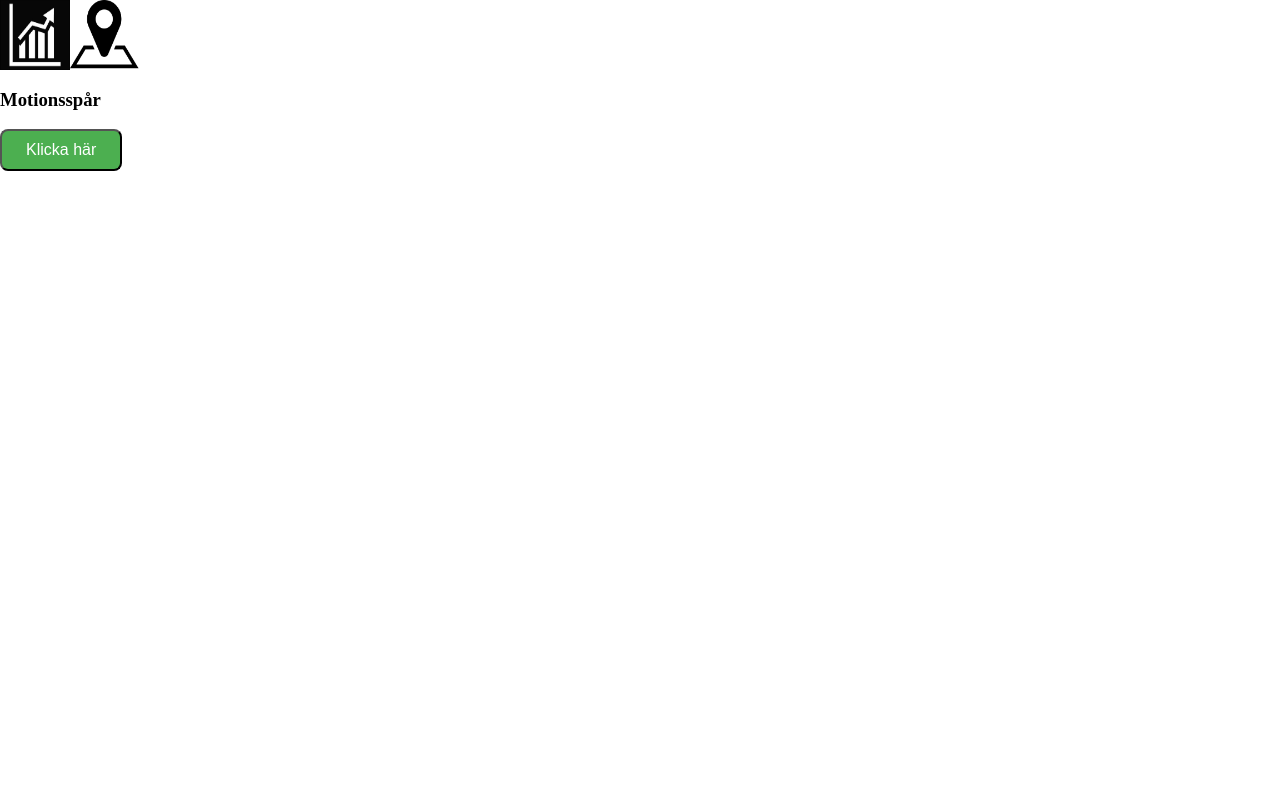
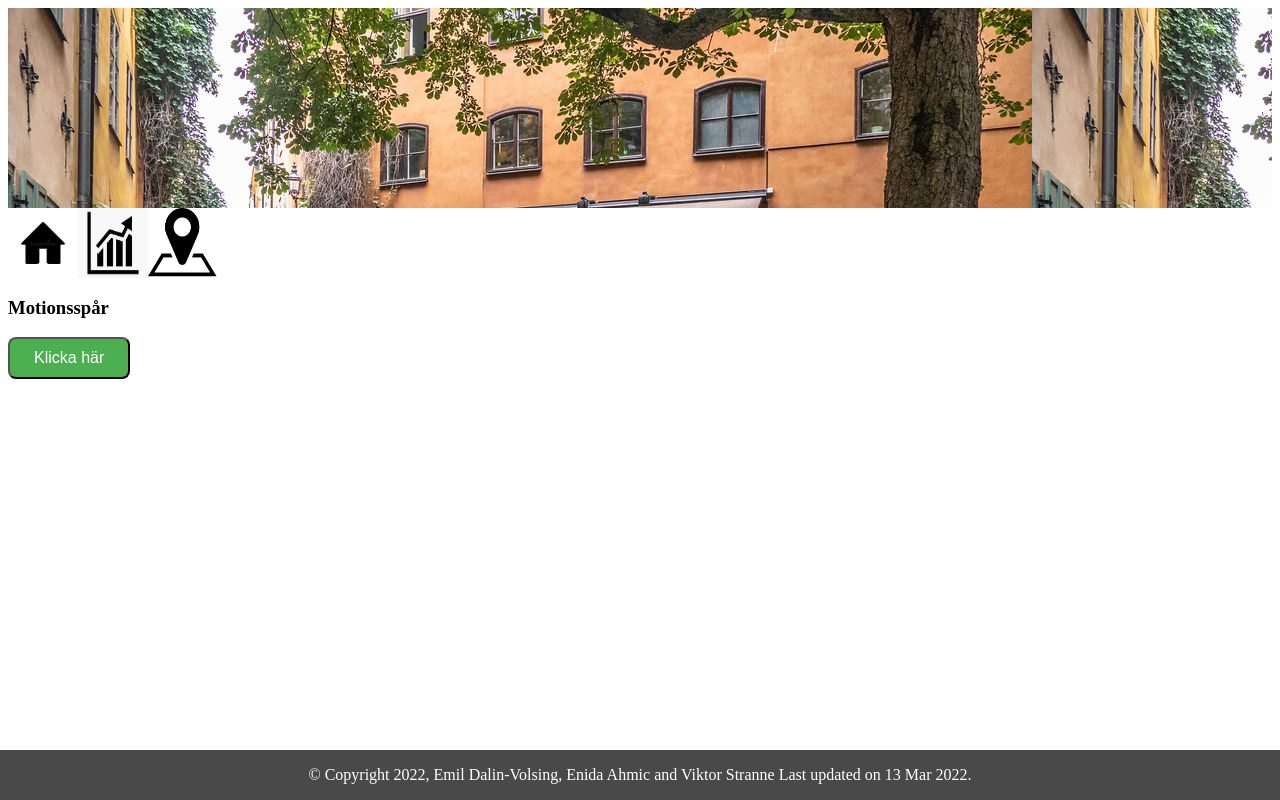
Before and after one commit to stranne3/2DT304, a Node server app: page / in a window 1280 px wide. Run offline with Node 20, Linux system fonts and the light colour scheme; some libraries are stand-ins or nearby versions.

Commit message:
Add files via upload

```diff
--- a/src/css/index.css
+++ b/src/css/index.css
@@ -1,7 +1,7 @@
-body {
-    background-color: white;
-    margin: 0%;
+.body {
+    background-image: url("/images/bakgrund.jpg");
 }
+
 
 header {
     position: relative;
@@ -9,6 +9,23 @@ header {
     background-color: #fff;
     height: 70px;
 }
+
+.graph{
+    width: fit-content;
+    height: 1000px;
+}
+
+#myChart{
+    width: inherit;
+    height: 500px;
+}
+
+.header {
+    width: 100%;
+    height: 200px;
+    background-image: url("/images/stockholm.jpg");
+    text-align: center;
+  }
 
 .tester {
     display: block;
@@ -36,12 +53,27 @@ header {
     float: left;
 }
 
+#husButton {
+    background-image: url("/images/hus.jpg");
+    background-size: 70px 70px;
+    background-repeat: no-repeat;
+    height: 70px;
+    width: 70px;
+    border: none;
+    float: left;
+}
+
+
 #mapButton:hover {
     background-image: url("/images/invMapIcon.jpg");
 }
 
 #chartButton:hover {
     background-image: url("/images/invChartIcon.jpeg");
+}
+
+#husButton:hover {
+    background-image: url("/images/invHus.jpg");
 }
 
 #sendLocation {
@@ -55,3 +87,54 @@ header {
 #sendLocation:hover {
     cursor: pointer;
 }
+
+.footer {
+    position: fixed;
+    left: 0;
+    bottom: 0;
+    width: 100%;
+    background-color: rgb(73, 73, 73);
+    color: white;
+    text-align: center;
+  }
+
+.dropbtn {
+    background-color: #04AA6D;
+    color: white;
+    padding: 16px;
+    font-size: 16px;
+    border: none;
+  }
+
+  /* The container <div> - needed to position the dropdown content */
+  .dropdown {
+    position: relative;
+    display: inline-block;
+  }
+
+  /* Dropdown Content (Hidden by Default) */
+  .dropdown-content {
+    display: none;
+    position: absolute;
+    background-color: #f1f1f1;
+    min-width: 160px;
+    box-shadow: 0px 8px 16px 0px rgba(0,0,0,0.2);
+    z-index: 1;
+  }
+
+  /* Links inside the dropdown */
+  .dropdown-content a {
+    color: black;
+    padding: 12px 16px;
+    text-decoration: none;
+    display: block;
+  }
+
+  /* Change color of dropdown links on hover */
+  .dropdown-content a:hover {background-color: #ddd;}
+
+  /* Show the dropdown menu on hover */
+  .dropdown:hover .dropdown-content {display: block;}
+
+  /* Change the background color of the dropdown button when the dropdown content is shown */
+  .dropdown:hover .dropbtn {background-color: #3e8e41;}
--- /dev/null
+++ b/src/getdata.js
@@ -0,0 +1,3 @@
+import { getData } from "../database0.js";
+let val = getData()
+return val
--- a/src/index.html
+++ b/src/index.html
@@ -6,8 +6,14 @@
     <link type="text/css" href="css/index.css" rel="stylesheet">
   </head>
   <body>
+    <div class="header">
+  </div>
     <header class="top_header">
       <div class="header_nav">
+        <form action="/" method="get">
+          <button id="husButton" type="submit" title="hus"></button>
+        </form>
+
           <form action="/charts" method="get">
             <button id="chartButton" type="submit" title="charts"></button>
           </form>
@@ -69,5 +75,8 @@
         alert("Succesfully submitted your location!")
     }
   </script>
+<div class="footer">
+  <p>© Copyright 2022, Emil Dalin-Volsing, Enida Ahmic and Viktor Stranne Last updated on 13 Mar 2022.</p>
+</div>
 
 </html>
--- a/src/testex.js
+++ b/src/testex.js
@@ -1,6 +1,7 @@
 import { createRequire } from "module";
 import { fileURLToPath } from "url";
 import path from "path";
+import req from "express/lib/request.js";
 
 const require = createRequire(import.meta.url)
 
@@ -41,6 +42,22 @@ app.get("/images/invMapIcon.jpg", function(req, res) {
     res.sendFile(__dirname + "/images/invMapIcon.jpg")
 })
 
+app.get("/images/hus.jpg", function(req, res) {
+    res.sendFile(__dirname + "/images/hus.jpg")
+})
+
+app.get("/images/invHus.jpg", function(req, res) {
+    res.sendFile(__dirname + "/images/invHus.jpg")
+})
+
+app.get("/images/stockholm.jpg", function(req, res) {
+    res.sendFile(__dirname + "/images/stockholm.jpg")
+})
+
+app.get("/images/bakgrund.jpg", function(req, res) {
+    res.sendFile(__dirname + "/images/bakgrund.jpg")
+})
+
 app.get("/map", function(req, res) {
     res.sendFile(__dirname + "/map.html")
 })
@@ -48,6 +65,15 @@ app.get("/map", function(req, res) {
 app.get("/charts", function(req, res) {
     console.log(req.url)
     res.sendFile(__dirname + "/charts.html")
+})
+
+app.get("/getdata.js", function(req, res){
+    console.log(req.url)
+    res.sendFile
+})
+
+app.get("getDayData", function(req, res) {
+    console.log("kommer hit")
 })
 
 app.post('/', (req, res) => {
```
Also changed, not shown: src/charts.html (+44 -0 lines), src/map.html (+9 -0 lines), src/images/bakgrund.jpg (added), src/images/hus.jpg (added), src/images/invHus.jpg (added), src/images/stockholm.jpg (added), src/index 2.js (line endings or trailing spaces), src/index.js (line endings or trailing spaces), src/sparaloc.js (line endings or trailing spaces).
